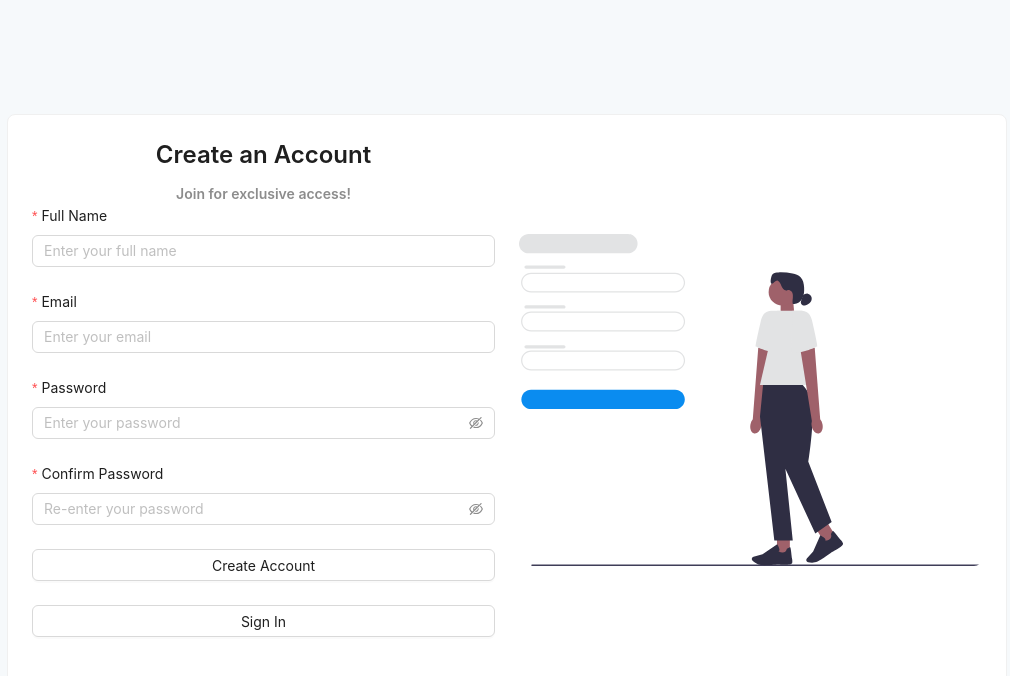
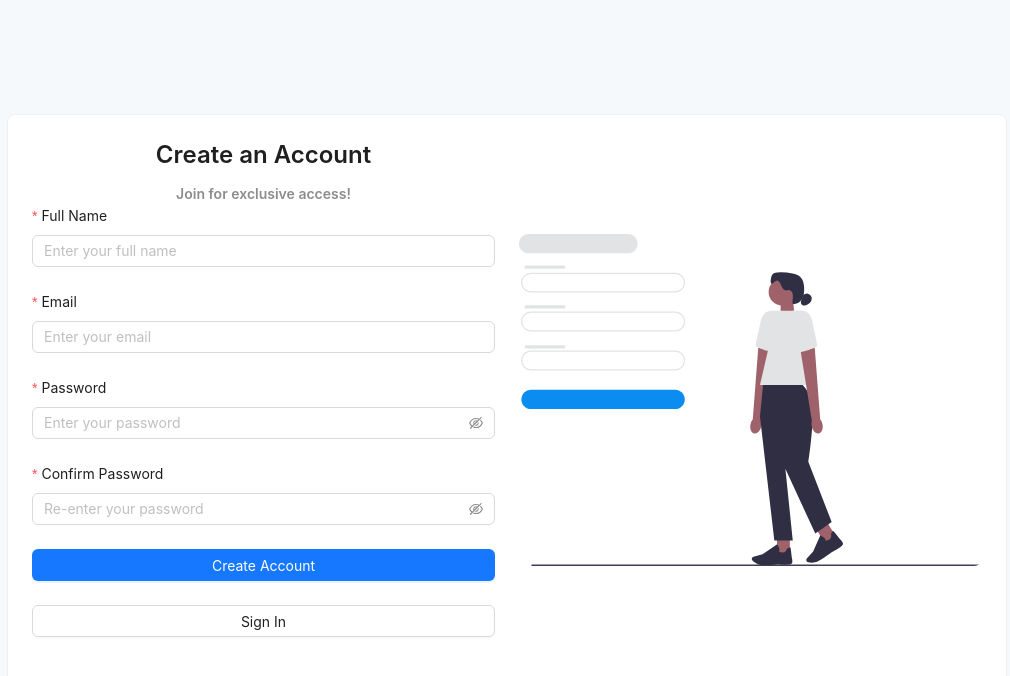
Before and after one commit to essjay05/whats-that-beer-api, a React (Vite) app in the folder client/: page / in a window 1280 px wide. Shown: the top 676 px of the page, without its empty margins (133-1143 px from the left). Built offline with nearby package versions, Linux system fonts and the light colour scheme.

Commit message:
Moved handleRegister and onRegisterFailed into Register. WIP: user registration via frontend form.

```diff
--- a/client/src/Auth/Register.jsx
+++ b/client/src/Auth/Register.jsx
@@ -1,17 +1,20 @@
 import { Alert, Button, Card, Flex, Form, Input, Spin, Typography } from "antd";
 import { Link } from "react-router-dom"
-import signupImage from '../../public/undraw_sign_up_n6im(1).svg'
+import signupImage from '/undraw_sign_up_n6im(1).svg'
 import './Auth.css'
-
-const handleRegister = (values) => {
-  console.log('Success:', values);
-};
-
-const onRegisterFailed = (errorInfo) => {
-  console.log('Failed:', errorInfo);
-};
+import useSignUp from "../hooks/useSignUp";
 
 const Register = () => {
+
+  const { loading, error, registerUser } = useSignUp()
+
+  const handleRegister = (values) => {
+    registerUser(values);
+  };
+
+  const onRegisterFailed = (errorInfo) => {
+    console.log('Failed:', errorInfo);
+  };
 
   return (
     <Card className="form-container">
@@ -61,14 +64,20 @@ const Register = () => {
               rules={[{ required: true, message: 'Please confirm your password.' }]}>
               <Input.Password placeholder="Re-enter your password" />
             </Form.Item>
-            {/* { error && (<Alert description={error} type='error' showIcon closable className='alert' />)} */}
+            { error && (
+              <Alert
+                description={error}
+                type='error'
+                showIcon
+                closable
+                className='alert' />
+            )}
             <Form.Item>
               <Button
-                // type={`${loading ? '' : 'primary'}`}
+                type={`${loading ? '' : 'primary'}`}
                 htmlType="submit"
                 className="btn">
-                {/* { loading ? <Spin /> : 'Create Account' } */}
-                Create Account
+                { loading ? <Spin /> : 'Create Account' }
               </Button>
             </Form.Item>
             <Form.Item>
```
